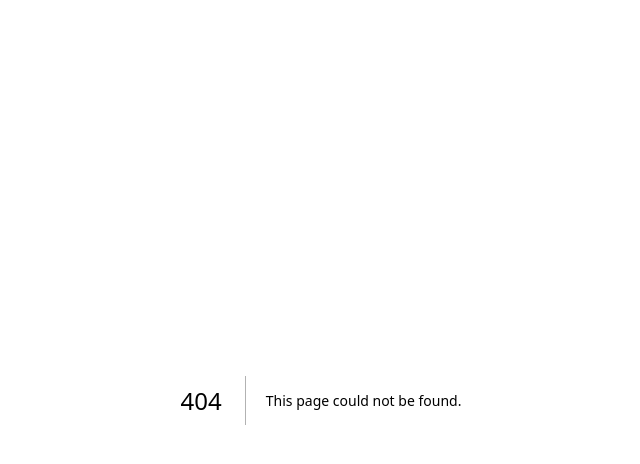
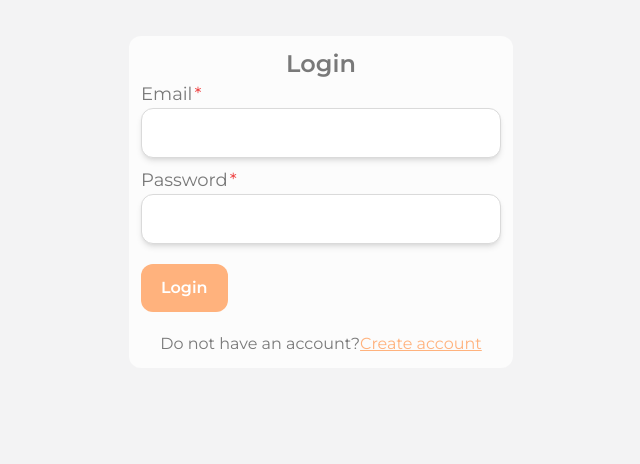
Before and after one commit to LadeMor/docuchain, a Next.js app: page /login in a window 1280 px wide. Before the commit this address had no page. Shown: the top 464 px of the page, without its empty margins (319-959 px from the left). Built offline with nearby package versions, Linux system fonts and the light colour scheme.

Commit message:
added login page

```diff
--- /dev/null
+++ b/src/app/login/page.tsx
@@ -0,0 +1,65 @@
+"use client"
+
+import Link from 'next/link';
+import { SubmitHandler, useForm } from 'react-hook-form';
+
+interface ILoginForm {
+    email: string,
+    password: string
+}
+
+const Login = () => {
+
+    const {register, handleSubmit, formState: {errors}, watch} = useForm<ILoginForm>();
+
+    const onSubmit: SubmitHandler<ILoginForm> = data => {
+        console.log(data);
+    }
+
+    return (
+        <div className="flex justify-center items-center p-9">
+            <div>
+            <div className="bg-secondary_bg_color w-96 p-3 rounded-xl flex-1">
+                <h1 className="text-2xl font-bold text-center text-primary_text_color font-[family-name:var(--font-montserrat-semibold)]">Login</h1>
+                <form className="flex flex-col gap-2" onSubmit={handleSubmit(onSubmit)}>
+                    <div className="flex flex-col">
+                        <label className="text-lg
+                        text-primary_text_color
+                        font-[family-name:var(--font-montserrat-regular)]
+                        after:content-['*']
+                        after:ml-0.5
+                        after:text-red-500">Email</label>
+                        <input
+                            {...register("email", { required: "Email is required", pattern: { value: /^\S+@\S+$/i, message: "Invalid email" } })}
+                            type='email'
+                            className="text-md pt-3 pb-3 pl-4 pr-5 border border-border_color border-solid rounded-xl shadow-md" />
+                            {errors.email && <p className='font-[family-name:var(--font-montserrat-medium)] text-red-500'>{errors.email.message}</p>}
+                    </div>
+                    <div className="flex flex-col">
+                        <label className="text-lg
+                        text-primary_text_color
+                        font-[family-name:var(--font-montserrat-regular)]
+                        after:content-['*']
+                        after:ml-0.5
+                        after:text-red-500">Password</label>
+                        <input
+                         {...register("password", { required: "Password is required"})}
+                            type='password'
+                            className="text-md pt-3 pb-3 pl-4 pr-5 border border-border_color border-solid rounded-xl shadow-md" />
+                             {errors.password && <p className='font-[family-name:var(--font-montserrat-medium)] text-red-500'>{errors.password.message}</p>}
+                    </div>
+                    <div>
+                        <button type="submit" className="text-md pt-3 pb-3 pr-5 pl-5 mt-3 bg-button_bg_color rounded-xl text-white font-[family-name:var(--font-montserrat-semibold)]">Login</button>
+                    </div>
+                </form>
+                <h2 className="text-md text-center font-[family-name:var(--font-montserrat-regular)] text-md text-primary_text_color mt-5">
+                    Do not have an account?
+                   <Link href="/register" className="underline text-button_bg_color">Create account</Link>
+                </h2>
+            </div>
+            </div>
+        </div>
+    );
+}
+
+export default Login;
--- a/src/app/register/page.tsx
+++ b/src/app/register/page.tsx
@@ -14,15 +14,6 @@ interface IFormInput {
 }
 
 const Register = () => {
-
-    const formInputs = useMemo(() => [
-        { label: 'First name', name: 'firstName', type: 'text' },
-        { label: 'Surname', name: 'lastName', type: 'text' },
-        { label: 'Email', name: 'email', type: 'email' },
-        { label: 'Password', name: 'password', type: 'password' },
-        { label: 'Confirm password', name: 'confirmPassword', type: 'password' },
-        { label: 'Organization', name: 'organization', type: 'text' },
-    ], [])
 
     const {register, handleSubmit, formState: {errors}, watch} = useForm<IFormInput>();
 
@@ -123,7 +114,7 @@ const Register = () => {
                 </form>
                 <h2 className="text-md text-center font-[family-name:var(--font-montserrat-regular)] text-md text-primary_text_color">
                     Already have an account?
-                   <Link href="#" className="underline text-button_bg_color">Login</Link>
+                   <Link href="/login" className="underline text-button_bg_color">Login</Link>
                 </h2>
             </div>
            </div>
```
